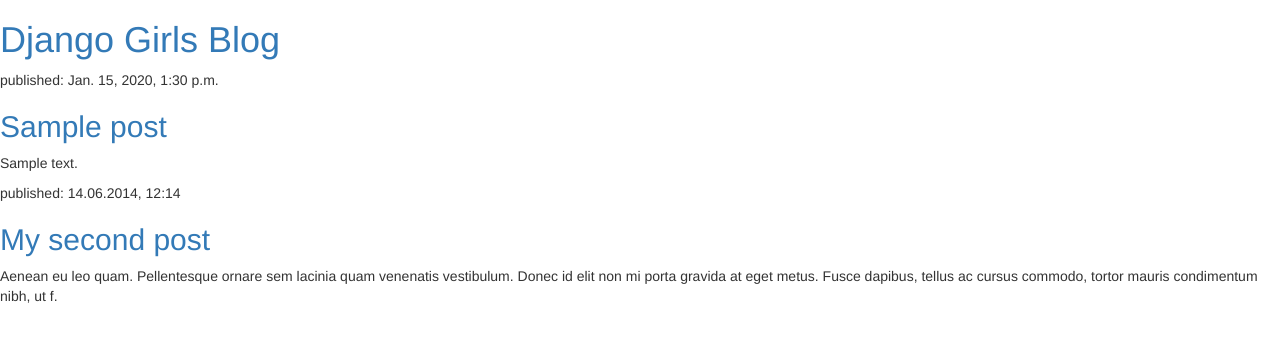
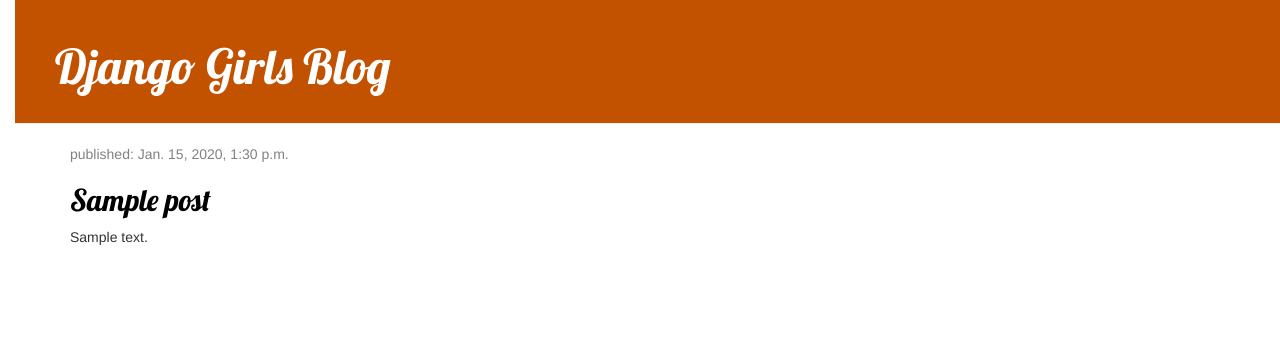
Before and after one commit to sir-danial/my-first-blog, a Django app: template blog/templates/blog/post_list.html in a window 1280 px wide. Shown: the top 342 px of the page. Run offline with Django 3.2, Linux system fonts and the light colour scheme; the template is opened without the code that fills it: values that come from a table or form of the project are taken from there, others are empty; tables that the repository leaves empty hold one stand-in row (values such as "Sample post"); some libraries are stand-ins or nearby versions.

Commit message:
modified css

```diff
--- /dev/null
+++ b/blog/static/css/blog.css
@@ -0,0 +1,4 @@
+h1 a, h2 a {color: #C25100; font-family: 'Lobster'; }
+body { padding-left: 15px; }
+
+.page-header {     background-color: #C25100;     margin-top: 0;     padding: 20px 20px 20px 40px; } .page-header h1, .page-header h1 a, .page-header h1 a:visited, .page-header h1 a:active {     color: #ffffff;     font-size: 36pt;     text-decoration: none; } .content {     margin-left: 40px; } h1, h2, h3, h4 {     font-family: 'Lobster', cursive; } .date {     color: #828282; } .save {     float: right; } .post-form textarea, .post-form input {     width: 100%; } .top-menu, .top-menu:hover, .top-menu:visited {     color: #ffffff;     float: right;     font-size: 26pt;     margin-right: 20px; } .post {     margin-bottom: 70px; } .post h2 a, .post h2 a:visited {     color: #000000; }
--- a/blog/templates/blog/post_list.html
+++ b/blog/templates/blog/post_list.html
@@ -1,28 +1,34 @@
 <!DOCTYPE html>
+{% load static %}
 <html>
     <head>
         <title>Django Girls blog</title>
         <link rel="stylesheet" href="//maxcdn.bootstrapcdn.com/bootstrap/3.2.0/css/bootstrap.min.css">
         <link rel="stylesheet" href="//maxcdn.bootstrapcdn.com/bootstrap/3.2.0/css/bootstrap-theme.min.css">
+        <link href="//fonts.googleapis.com/css?family=Lobster&subset=latin,latin-ext" rel="stylesheet" type="text/css">
+        <link rel="stylesheet" href="{% static 'css/blog.css' %}">
+
     </head>
     <body>
-        <div>
+        <div class="page-header">
             <h1><a href="/">Django Girls Blog</a></h1>
+        </div class="post">
+
+       <div class="content container">
+            <div class="row">
+                <div class="col-md-8">
+                    {% for post in posts %}
+                        <div class="post">
+                            <div class="date">
+                                <p>published: {{ post.published_date }}</p>
+                            </div>
+                            <h2><a href="">{{ post.title }}</a></h2>
+                            <p>{{ post.text|linebreaksbr }}</p>
+                        </div>
+                    {% endfor %}
+                </div>
+            </div>
         </div>
 
-       {% for post in posts %}
-             <div>
-                 <p>published: {{ post.published_date }}</p>
-                 <h2><a href="">{{ post.title }}</a></h2>
-                 <p>{{ post.text|linebreaksbr }}</p>
-             </div>
-        {% endfor %}
-
-
-        <div>
-            <p>published: 14.06.2014, 12:14</p>
-            <h2><a href="">My second post</a></h2>
-            <p>Aenean eu leo quam. Pellentesque ornare sem lacinia quam venenatis vestibulum. Donec id elit non mi porta gravida at eget metus. Fusce dapibus, tellus ac cursus commodo, tortor mauris condimentum nibh, ut f.</p>
-        </div>
     </body>
 </html>
```
